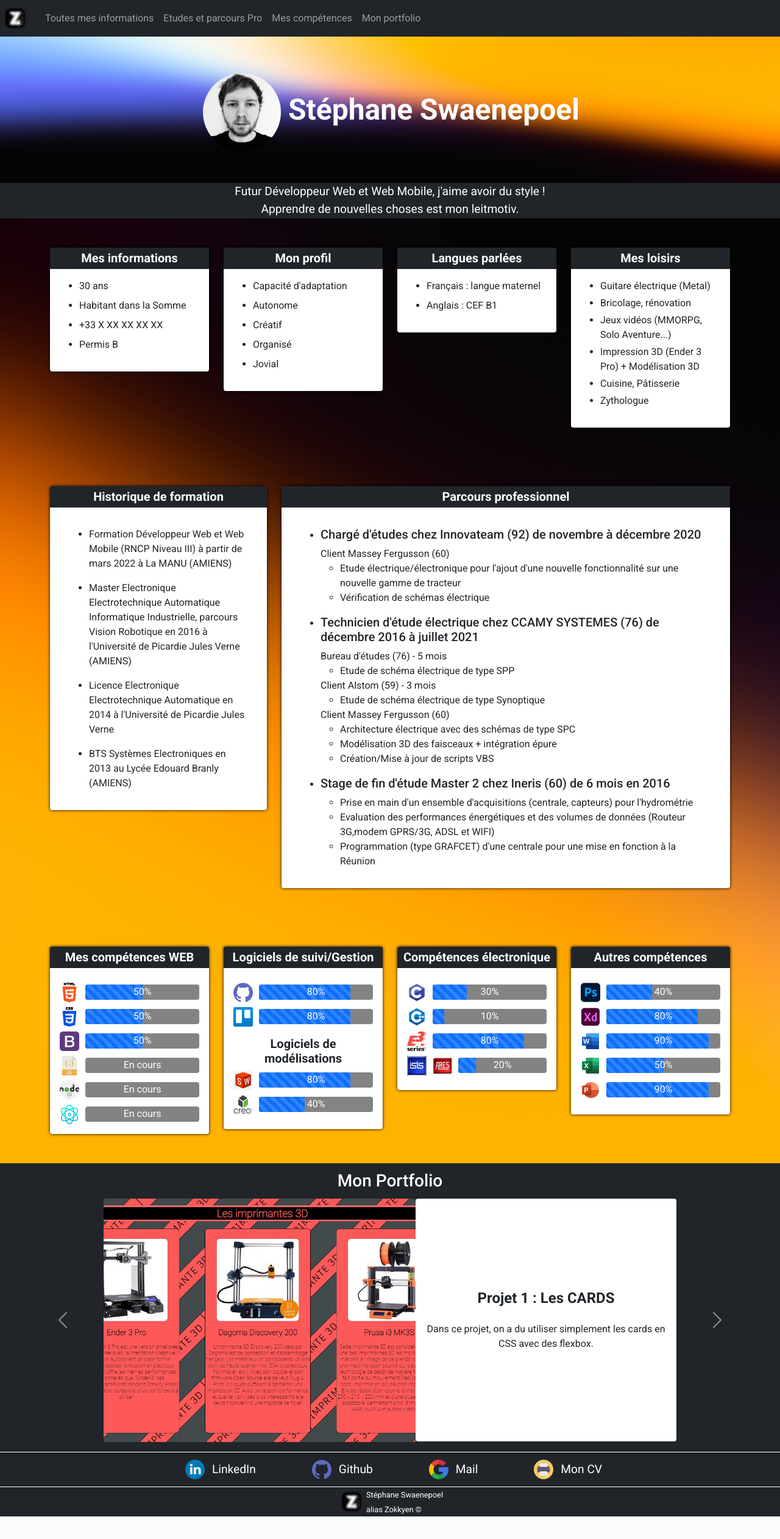
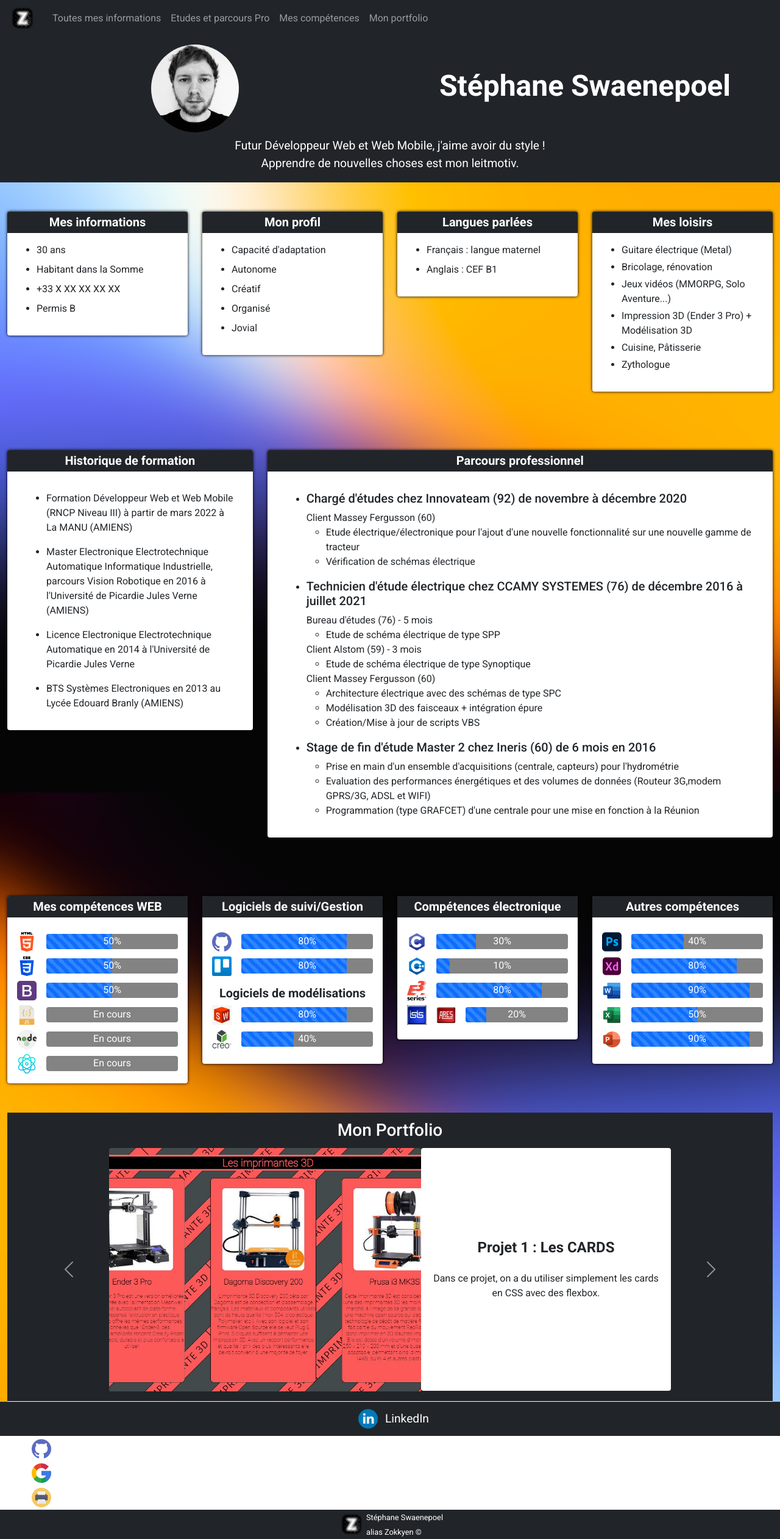
Before and after one commit to Zokkyen/CVNumerique, a PHP site: page / in a window 1280 px wide. Shown: the whole page at 61% size. Before the commit the page ends 2486 px from the top, so only its background shows below. Run offline with PHP 8.4, Linux system fonts and the light colour scheme.

Commit message:
Update en cours

```diff
--- a/assets/css/style.css
+++ b/assets/css/style.css
@@ -15,32 +15,19 @@
     font-size: 1.0rem;
 }
 
-.myWallpaper{
-    height: 20vh;
-    background-image: url("../img/wallpaper/37.jpg");
-    background-size: 100% 100%;
-    display: flex;
-    flex-direction: column;
-    align-items: center;
-    justify-content: center;
-    margin-top: 60px;
-    padding: 0;
+.profilePict{
+    width: 35%;
 }
 
-.profilePict{
-    width: 15vh;
-    height: 15vh;
+.containerBanner {
+    margin-top: auto;
+    padding-top: 65px;
+    /*height: calc(20vh*5.0vw);*/
+    justify-content: left;
 }
 
 .titleProfile {
-    font-size: 1.5rem;
-}
-
-.containerBanner {
-    display: flex;
-    justify-content: center;
-    align-items: center;
-    height: calc(15vh*2.0vw);
+    font-size: 1.2rem;
 }
 
 .textBanner {
@@ -48,9 +35,7 @@
 }
 
 @media (min-width: 576px) {
-    .myWallpaper{
-        flex-direction: row;
-    }
+
 }
 
 @media (min-width: 768px) {
@@ -79,16 +64,17 @@
         width: 18vh;
         height: 18vh;
     }
-    .myWallpaper{
-        height: 30vh;
-    }
 }
 
 /* Partie Main */
 
 main {
-    background-image: url("../img/wallpaper/372.jpg");
-    background-size: cover;
+    background-image: url("../img/wallpaper/mywalpaper.jpg");
+    /*background-size: cover;*/
+    background-size: 100% 100%;
+    /*width: 100%;
+    padding: 0;
+    margin: 0;*/
 }
 
 .MyCard {
--- a/index.html
+++ b/index.html
@@ -25,7 +25,8 @@
     <header>
 
         <!-- Barre de navigation -->
-        <nav class="navbar navbar-expand-md fixed-top navbar-dark bg-dark text-white p-0">
+        <nav class="navbar navbar-expand-md fixed-top navbar-dark text-white bg-dark p-0">
+            <div class="container-fluid">
                 <a class="navbar-brand" href="#MyTop">
                     <img class="NavLogo" src="assets/img/logo/logo.png" alt="Logo Zokkyen">
                 </a>
@@ -40,32 +41,39 @@
                         <a class="nav-link" href="#MyPortfolio">Mon portfolio</a>
                     </div>
                 </div>
+            </div>
         </nav>
 
-        <!-- Presentation Photo + Nom -->
-        <div class="myWallpaper pt-2">
-            <div>
-                <img class="profilePict rounded-circle p-2" src="assets/img/photo_cv.jpg" alt="Ma photo de profil">
+        <section>
+            <!-- Presentation -->
+            <div class="container-fluid containerBanner bg-dark">
+                <div class="row align-items-center">
+
+                    <div class="col-12 col-md-6 text-center p-2">
+                        <img class="profilePict rounded-circle" src="assets/img/photo_cv.jpg" alt="Ma photo de profil">
                     </div>
-            <div>
-                <h1 class="titleProfile text-white p-1"><strong>Stéphane Swaenepoel</strong></h1>
+
+                    <div class="col-12 col-md-6 text-center">
+                        <h1 class="titleProfile text-white"><strong>Stéphane Swaenepoel</strong></h1>
+                    </div>
+
+                    <div class="col-12 text-white textBanner text-center pb-3">Futur Développeur Web et Web Mobile, j'aime avoir du style !<br />
+                        Apprendre de nouvelles choses est mon leitmotiv.
+                    </div>
+
                 </div>
             </div>
-
-        <!-- Bannière descriptive -->
-        <div class="containerBanner bg-dark">
-            <article class="text-white textBanner text-center">Futur Développeur Web et Web Mobile, j'aime avoir du style !<br />
-                Apprendre de nouvelles choses est mon leitmotiv.
-            </article>
-        </div>
-
+        </section>
     </header>
 
     <!-- MAIN -->
     <main>
+        <section>
 
+            <div class="container-fluid">
                 <!-- Partie des cartes avec mes diverses informations -->
-        <div class="container" id="MyInfo">
+                <article>
+                    <div id="MyInfo">
                         <div class="row justify-content-center">
 
                             <!-- Mes informations personnelles -->
@@ -141,9 +149,12 @@
                             </div>
                         </div>
                     </div>
+                </article>
+
 
                 <!-- Partie des cartes avec mes études et mon parcours professionnel -->
-        <div class="container" id="SchoolJobs">
+                <article>
+                    <div id="SchoolJobs">
                         <div class="row justify-content-center">
 
                             <!-- Historique de formation -->
@@ -219,9 +230,12 @@
                             </div>
                         </div>
                     </div>
+                </article>
+
 
                 <!-- Partie avec mes compétences dans tous les domaines-->
-        <div class="container" id="MySkills">
+                <article>
+                    <div id="MySkills">
                         <div class="row justify-content-center">
 
                             <!-- Mes compétences WEB -->
@@ -497,10 +511,12 @@
                             </div>
                         </div>
                     </div>
+                </article>
+
 
                 <!-- Portfolio version Carousel -->
-
-        <section class="container-fluid p-2 bg-dark border-bottom border-white" id="MyPortfolio">
+                <article>
+                    <div class="p-2 bg-dark border-bottom border-white" id="MyPortfolio">
                         <div class="row">
                             <div class="col-12 pb-2">
                                 <h3 class="text-white text-center p-1">Mon Portfolio</h3>
@@ -572,20 +588,10 @@
                                 </div>
                             </div>
                         </div>
-
+                    </div>
+                </article>
+            </div>
         </section>
-
-
-
-
-
-
-
-
-
-
-
-
 
         <!-- <div id="carouselExampleControlsNoTouching" class="carousel slide bg-dark" data-bs-touch="false" data-bs-interval="false">
             <div class="carousel-inner">
@@ -643,7 +649,6 @@
             </button>
         </div> -->
 
-
         <!-- <div class="container-fluid p-0" id="MyPortfolio">
             <div class="d-flex flex-column BackofForm text-black justify-content-center align-items-center">
                 <div class="p-3">
@@ -690,20 +695,17 @@
                         </div>
                     </div>
                 </div>
-
             </div>
         </div> -->
-
     </main>
 
     <!-- FOOTER -->
     <footer>
-
+        <section>
             <!-- Bannière avec les réseaux sociaux et signature-->
+            <!-- LinkedIn -->
+            <article>
                 <div class="container-fluid containerFullSocial bg-dark border-bottom border-white p-2">
-
-            <!-- Réseaux sociaux -->
-            <!-- LinkedIn -->
                     <div class="containSocial align-items-center">
                         <div><a href="https://www.linkedin.com/in/st%C3%A9phane-swaenepoel-6a730197/" target="_blank">
                                 <img class="socialNetworkLogo p-1" src="assets/img/ico/linkedin.png" alt="LinkedIn"
@@ -711,17 +713,25 @@
                             </a></div>
                         <div><span class="text-white socialNetworkText">LinkedIn</span></div>
                     </div>
+                </div>
+            </article>
+
 
             <!-- Github -->
+            <article>
                 <div class="containSocial align-items-center">
                     <div><a href="https://github.com/Zokkyen" target="_blank">
                             <img class="socialNetworkLogo p-1" src="assets/img/ico/github.png" alt="Github"
                                 title="Mon Github">
-                    </a></div>
+                        </a>
+                    </div>
                     <div><span class="text-white socialNetworkText">Github</span></div>
                 </div>
+            </article>
+
 
             <!-- Mail Google -->
+            <article>
                 <div class="containSocial align-items-center">
                     <div><a href="mailto:stephane.swaenepoel@gmail.com">
                             <img class="socialNetworkLogo p-1" src="assets/img/ico/google.png" alt="Mail"
@@ -729,8 +739,11 @@
                         </a></div>
                     <div><span class="text-white socialNetworkText">Mail</span></div>
                 </div>
+            </article>
+
 
             <!-- Imprimer le CV -->
+            <article>
                 <div class="containSocial align-items-center">
                     <div><i onclick="window.open('assets/files/cv.pdf')">
                             <img class="socialNetworkLogo p-1" src="assets/img/ico/printer.png" alt="Mon CV"
@@ -738,17 +751,20 @@
                         </i></div>
                     <div><span class="text-white socialNetworkText">Mon CV</span></div>
                 </div>
+            </article>
 
-        </div>
 
             <!-- Signature Footer -->
+            <article>
                 <div class="container-fluid containerSign bg-dark">
                     <div><a href="#MyTop">
                             <img class="myLogo" src="assets/img/logo/logo.png" alt="Logo Zokkyen">
                         </a></div>
                     <div><span class="text-white myAlias">Stéphane Swaenepoel<br/>alias Zokkyen &copy;</span></div>
                 </div>
+            </article>
 
+        </section>
     </footer>
 
 </body>
```
Also changed, not shown: assets/img/wallpaper/mywalpaper.jpg (added). Lines whose indentation alone changed are shown as unchanged.
